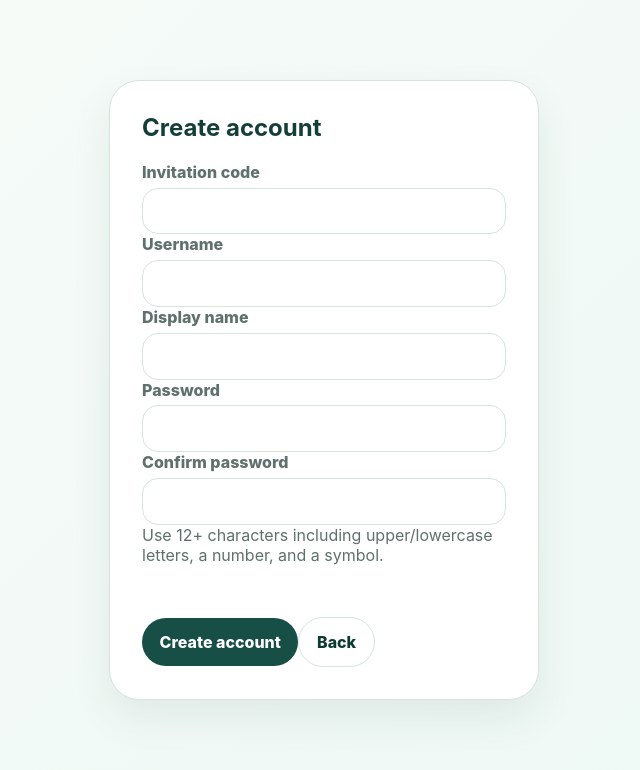
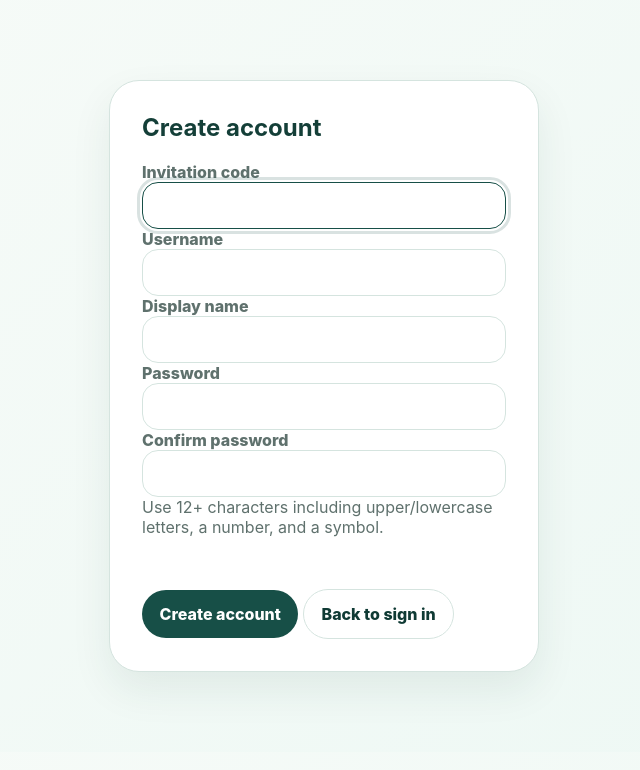
Before and after one commit to nickstergiadis/Lead-Tracker, a website with bundled scripts: page index.html in a window 1280 px wide. Both pictures are taken after a click on the button "Register with an invitation". Shown: the whole page, without its empty margins (316-956 px from the left). Built offline with nearby package versions, Linux system fonts and the light colour scheme; files whose address does not match are found by name.

Commit message:
Complete public multi-account auth flows

```diff
--- a/app.js
+++ b/app.js
@@ -69,7 +69,7 @@ function loadLegacyLeads() {
     return [];
   }
 }
-async function api(path, options = {}) { const response = await fetch(`/api${path}`, { credentials: "same-origin", headers: { "Content-Type": "application/json", ...(options.headers || {}) }, ...options }); if (response.status === 401) { showAuthenticatedView(false); throw new Error("Authentication required"); } const body = await response.json().catch(() => ({})); if (!response.ok) throw Object.assign(new Error(body.error || "Request failed"), { fields: body.fields }); return body; }
+async function api(path, options = {}, { preserveAuthView = false } = {}) { const response = await fetch(`/api${path}`, { credentials: "same-origin", headers: { "Content-Type": "application/json", ...(options.headers || {}) }, ...options }); if (response.status === 401 && !preserveAuthView) { showAuthenticatedView(false); throw new Error("Authentication required"); } const body = await response.json().catch(() => ({})); if (!response.ok) throw Object.assign(new Error(body.error || `Request failed (${response.status})`), { fields: body.fields, status: response.status }); return body; }
 async function refreshLeads() { const result = await api("/leads"); leads = result.leads.map(normalizeLead); render(); }
 function timestampRank(value) {
   const timestamp = new Date(String(value || "")).getTime();
@@ -107,11 +107,12 @@ async function init() {
 }
 function bindEvents() {
   $("login-form").addEventListener("submit", handleLogin);
-  $("show-register").addEventListener("click", () => showAuthPanel("register-view"));
-  $("show-recover").addEventListener("click", () => showAuthPanel("recover-view"));
-  document.querySelectorAll(".auth-back").forEach((button) => button.addEventListener("click", () => showAuthPanel("login-view")));
-  $("register-form").addEventListener("submit", handleRegister);
-  $("recover-form").addEventListener("submit", handleRecover);
+  bindAuthNavigation("show-register", "register-view");
+  bindAuthNavigation("show-recover", "recover-view");
+  bindAuthNavigation("register-back", "login-view");
+  bindAuthNavigation("recover-back", "login-view");
+  bindAuthSubmit("register-form", handleRegister);
+  bindAuthSubmit("recover-form", handleRecover);
   $("recovery-saved").addEventListener("change", (event) => { $("finish-recovery").disabled = !event.target.checked; });
   $("finish-recovery").addEventListener("click", finishRecovery);
   $("print-recovery").addEventListener("click", () => window.print());
@@ -144,6 +145,24 @@ function bindEvents() {
   document.addEventListener("click", closeOpenMenus);
   document.addEventListener("keydown", handleGlobalKeydown);
 }
+function authSetupError(message) {
+  const error = $("login-error");
+  if (error) error.textContent = message;
+  else console.error(message);
+}
+function bindAuthNavigation(controlId, viewId) {
+  const control = $(controlId);
+  if (!control) { authSetupError(`Authentication control #${controlId} is unavailable.`); return; }
+  control.addEventListener("click", () => {
+    if (!$(viewId)) { authSetupError(`The requested authentication form (#${viewId}) is unavailable.`); return; }
+    showAuthPanel(viewId);
+  });
+}
+function bindAuthSubmit(formId, handler) {
+  const form = $(formId);
+  if (!form) { authSetupError(`Authentication form #${formId} is unavailable.`); return; }
+  form.addEventListener("submit", handler);
+}
 function toggleLeadForm() {
   const button = $("add-lead-disclosure");
   const opening = button.getAttribute("aria-expanded") !== "true";
@@ -155,10 +174,29 @@ async function handleLogin(event) {
   event.preventDefault();
   try { await api("/login", { method: "POST", body: JSON.stringify({ username: $("login-username").value, password: $("password").value }) }); currentUser = (await api("/session")).user; $("password").value = ""; showAuthenticatedView(true); await refreshLeads(); } catch { $("login-error").textContent = "Sign-in failed."; }
 }
-function showAuthPanel(id) { ["login-view", "register-view", "recover-view", "recovery-code-view"].forEach((view) => $(view).classList.toggle("hidden", view !== id)); }
+const AUTH_VIEWS = Object.freeze(["login-view", "register-view", "recover-view", "recovery-code-view"]);
+const AUTH_ERRORS = Object.freeze(["login-error", "register-error", "recover-error"]);
+const SENSITIVE_AUTH_FIELDS = Object.freeze({ "login-view": ["password"], "register-view": ["register-invitation", "register-password", "register-confirm"], "recover-view": ["recover-code", "recover-password"], "recovery-code-view": ["one-time-recovery-code"] });
+const AUTH_FOCUS = Object.freeze({ "login-view": "login-username", "register-view": "register-invitation", "recover-view": "recover-username", "recovery-code-view": "one-time-recovery-code" });
+function showAuthPanel(id) {
+  if (!AUTH_VIEWS.includes(id) || !$(id)) { authSetupError(`The requested authentication form (#${id}) is unavailable.`); return false; }
+  for (const viewId of AUTH_VIEWS) {
+    const view = $(viewId);
+    if (!view) { authSetupError(`Authentication view #${viewId} is unavailable.`); continue; }
+    const active = viewId === id;
+    view.classList.toggle("hidden", !active);
+    view.setAttribute("aria-hidden", String(!active));
+    if (!active) for (const fieldId of SENSITIVE_AUTH_FIELDS[viewId] || []) { const field = $(fieldId); if (field) field.value = ""; }
+  }
+  for (const errorId of AUTH_ERRORS) { const error = $(errorId); if (error) error.textContent = ""; }
+  const focusTarget = $(AUTH_FOCUS[id]);
+  if (focusTarget) focusTarget.focus();
+  else authSetupError(`The first field for #${id} is unavailable.`);
+  return true;
+}
 function showRecoveryCode(code, authenticated) { $("one-time-recovery-code").textContent = code; $("recovery-code-view").dataset.authenticated = String(authenticated); $("recovery-saved").checked = false; $("finish-recovery").disabled = true; showAuthPanel("recovery-code-view"); }
-async function handleRegister(event) { event.preventDefault(); $("register-error").textContent = ""; try { const result = await api("/register", { method: "POST", body: JSON.stringify({ invitationCode: $("register-invitation").value, username: $("register-username").value, displayName: $("register-display-name").value, password: $("register-password").value, passwordConfirmation: $("register-confirm").value }) }); $("register-form").reset(); showRecoveryCode(result.recoveryCode, true); } catch (error) { $("register-error").textContent = error.message; } }
-async function handleRecover(event) { event.preventDefault(); try { const result = await api("/recover", { method: "POST", body: JSON.stringify({ username: $("recover-username").value, recoveryCode: $("recover-code").value, newPassword: $("recover-password").value }) }); $("recover-form").reset(); showRecoveryCode(result.recoveryCode, false); } catch { $("recover-error").textContent = "Recovery failed. Check your details or try again later."; } }
+async function handleRegister(event) { event.preventDefault(); const form = event.currentTarget; $("register-error").textContent = ""; if (!form.checkValidity()) { form.reportValidity(); $("register-error").textContent = "Complete every registration field using the requested format."; return; } if ($("register-password").value !== $("register-confirm").value) { $("register-error").textContent = "Passwords must match."; $("register-confirm").focus(); return; } try { const result = await api("/register", { method: "POST", body: JSON.stringify({ invitationCode: $("register-invitation").value, username: $("register-username").value, displayName: $("register-display-name").value, password: $("register-password").value, passwordConfirmation: $("register-confirm").value }) }, { preserveAuthView: true }); if (!result.recoveryCode) throw new Error("Registration succeeded without a recovery code. Contact an administrator before continuing."); form.reset(); showRecoveryCode(result.recoveryCode, true); } catch (error) { $("register-error").textContent = error.message || "Registration failed. Try again later."; } }
+async function handleRecover(event) { event.preventDefault(); const form = event.currentTarget; $("recover-error").textContent = ""; if (!form.checkValidity()) { form.reportValidity(); $("recover-error").textContent = "Complete every recovery field using the requested format."; return; } try { const result = await api("/recover-account", { method: "POST", body: JSON.stringify({ username: $("recover-username").value, recoveryCode: $("recover-code").value, newPassword: $("recover-password").value }) }, { preserveAuthView: true }); if (!result.recoveryCode) throw new Error("Recovery succeeded without a replacement recovery code. Contact an administrator before continuing."); form.reset(); showRecoveryCode(result.recoveryCode, false); } catch (error) { $("recover-error").textContent = error.message || "Recovery failed. Check your details or try again later."; } }
 function downloadRecoveryCode() { const code = $("one-time-recovery-code").textContent; const blob = new Blob([`Restore at Home recovery code\n\n${code}\n\nStore this offline. It can be used only once.\n`], { type: "text/plain" }); const link = document.createElement("a"); link.href = URL.createObjectURL(blob); link.download = "restore-at-home-recovery-code.txt"; link.click(); setTimeout(() => URL.revokeObjectURL(link.href), 0); }
 async function finishRecovery() { $("one-time-recovery-code").textContent = ""; if ($("recovery-code-view").dataset.authenticated === "true") { showAuthenticatedView(true); await refreshLeads(); } else showAuthPanel("login-view"); }
 async function loadSecurity(forceOpen = false) { $("security-view").classList.toggle("hidden", forceOpen ? false : !$("security-view").classList.contains("hidden")); if ($("security-view").classList.contains("hidden")) return; const result = await api("/security/sessions"); $("session-list").innerHTML = result.sessions.map((session) => `<p>${escapeHtml(session.user_agent || "Unknown device")} — ${session.current ? "current" : "active"}</p>`).join(""); }
@@ -170,7 +208,7 @@ async function createInvitation(event) { event.preventDefault(); const result =
 async function revokeInvitation(event) { const id = event.target.dataset.invitationId; if (!id) return; await api(`/admin/invitations/${id}`, { method: "DELETE" }); await loadAdmin(); }
 async function disableUser(event) { const id = event.target.dataset.userId; if (!id || !confirm("Disable this account and revoke all sessions?")) return; try { await api(`/admin/users/${id}/disable`, { method: "POST", body: "{}" }); await loadAdmin(); } catch (error) { $("admin-message").textContent = error.message; } }
 function showAuthenticatedView(authed) {
-  if (!authed) showAuthPanel("login-view"); else ["login-view", "register-view", "recover-view", "recovery-code-view"].forEach((id) => $(id).classList.add("hidden"));
+  if (!authed) showAuthPanel("login-view"); else AUTH_VIEWS.forEach((id) => { $(id).classList.add("hidden"); $(id).setAttribute("aria-hidden", "true"); });
   $("app-view").classList.toggle("hidden", !authed);
   if (authed) {
     render();
@@ -477,3 +515,5 @@ async function importBrowserRecords() {
   } catch (error) { announce(error.message || "Import failed; browser data was not changed."); }
 }
 if (typeof document !== "undefined") init();
+
+export { api, bindAuthNavigation, handleRecover, handleRegister, showAuthPanel };
--- a/index.html
+++ b/index.html
@@ -8,7 +8,7 @@
   </head>
   <body>
     <main class="app-shell">
-      <section id="login-view" class="login-card" aria-labelledby="login-title">
+      <section id="login-view" class="login-card" aria-labelledby="login-title" aria-hidden="false">
         <div class="brand-mark">RAH</div>
         <h1 id="login-title">Restore at Home</h1>
         <p class="muted">Lead tracker for mobile physiotherapy inquiries.</p>
@@ -20,25 +20,46 @@
           <p id="login-error" class="error" role="alert"></p>
           <button type="submit">Sign in</button>
         </form>
-        <div class="auth-links"><button id="show-register" class="link-button" type="button">Register with an invitation</button><button id="show-recover" class="link-button" type="button">Recover account</button></div>
+        <div class="auth-links">
+          <button id="show-register" class="link-button" type="button">Register with an invitation</button>
+          <button id="show-recover" class="link-button" type="button">Recover account</button>
+        </div>
       </section>
 
-      <section id="register-view" class="login-card hidden" aria-labelledby="register-title">
+      <section id="register-view" class="login-card hidden" aria-labelledby="register-title" aria-hidden="true">
         <h1 id="register-title">Create account</h1>
         <form id="register-form" novalidate>
-          <label>Invitation code<input id="register-invitation" maxlength="128" required /></label>
-          <label>Username<input id="register-username" minlength="3" maxlength="32" autocomplete="username" required /></label>
-          <label>Display name<input id="register-display-name" maxlength="100" autocomplete="name" required /></label>
-          <label>Password<input id="register-password" type="password" minlength="12" maxlength="128" autocomplete="new-password" required /></label>
-          <label>Confirm password<input id="register-confirm" type="password" maxlength="128" autocomplete="new-password" required /></label>
-          <p class="muted">Use 12+ characters including upper/lowercase letters, a number, and a symbol.</p><p id="register-error" class="error" role="alert"></p>
-          <button type="submit">Create account</button><button class="ghost auth-back" type="button">Back</button>
+          <label for="register-invitation">Invitation code</label>
+          <input id="register-invitation" maxlength="128" autocomplete="off" required />
+          <label for="register-username">Username</label>
+          <input id="register-username" minlength="3" maxlength="32" autocomplete="username" required />
+          <label for="register-display-name">Display name</label>
+          <input id="register-display-name" minlength="2" maxlength="100" autocomplete="name" required />
+          <label for="register-password">Password</label>
+          <input id="register-password" type="password" minlength="12" maxlength="128" autocomplete="new-password" required />
+          <label for="register-confirm">Confirm password</label>
+          <input id="register-confirm" type="password" minlength="12" maxlength="128" autocomplete="new-password" required />
+          <p class="muted">Use 12+ characters including upper/lowercase letters, a number, and a symbol.</p>
+          <p id="register-error" class="error" role="alert" aria-live="polite"></p>
+          <button id="register-submit" type="submit">Create account</button>
+          <button id="register-back" class="ghost auth-back" type="button">Back to sign in</button>
         </form>
       </section>
-      <section id="recover-view" class="login-card hidden"><h1>Recover account</h1><form id="recover-form">
-        <label>Username<input id="recover-username" maxlength="32" autocomplete="username" required /></label><label>Recovery code<input id="recover-code" maxlength="128" autocomplete="off" required /></label><label>New password<input id="recover-password" type="password" minlength="12" maxlength="128" autocomplete="new-password" required /></label><p id="recover-error" class="error" role="alert"></p><button>Reset password</button><button class="ghost auth-back" type="button">Back</button>
-      </form></section>
-      <section id="recovery-code-view" class="login-card recovery-card hidden"><h1>Save your recovery code</h1><p>This code will never be shown again. Print or download it before continuing.</p><output id="one-time-recovery-code" class="recovery-code"></output><div class="recovery-actions"><button id="print-recovery" type="button">Print</button><button id="download-recovery" type="button" class="secondary">Download text</button></div><label><input id="recovery-saved" type="checkbox" /> I saved this recovery code securely.</label><button id="finish-recovery" type="button" disabled>Continue</button></section>
+      <section id="recover-view" class="login-card hidden" aria-labelledby="recover-title" aria-hidden="true">
+        <h1 id="recover-title">Recover account</h1>
+        <form id="recover-form" novalidate>
+          <label for="recover-username">Username</label>
+          <input id="recover-username" maxlength="32" autocomplete="username" required />
+          <label for="recover-code">Recovery code</label>
+          <input id="recover-code" maxlength="128" autocomplete="off" required />
+          <label for="recover-password">New password</label>
+          <input id="recover-password" type="password" minlength="12" maxlength="128" autocomplete="new-password" required />
+          <p id="recover-error" class="error" role="alert" aria-live="polite"></p>
+          <button id="recover-submit" type="submit">Reset password</button>
+          <button id="recover-back" class="ghost auth-back" type="button">Back to sign in</button>
+        </form>
+      </section>
+      <section id="recovery-code-view" class="login-card recovery-card hidden" aria-labelledby="recovery-code-title" aria-hidden="true"><h1 id="recovery-code-title">Save your recovery code</h1><p>This code will never be shown again. Print or download it before continuing.</p><output id="one-time-recovery-code" class="recovery-code"></output><div class="recovery-actions"><button id="print-recovery" type="button">Print</button><button id="download-recovery" type="button" class="secondary">Download text</button></div><label><input id="recovery-saved" type="checkbox" /> I saved this recovery code securely.</label><button id="finish-recovery" type="button" disabled>Continue</button></section>
 
       <section id="app-view" class="hidden">
         <header class="topbar">
```
Also changed, not shown: test/auth-browser.test.mjs (added, +67 -0 lines), api/index.js.
